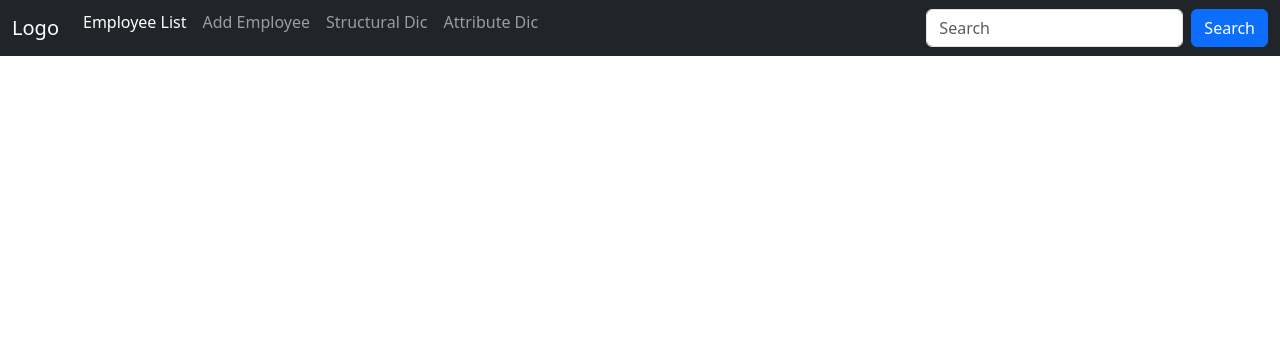
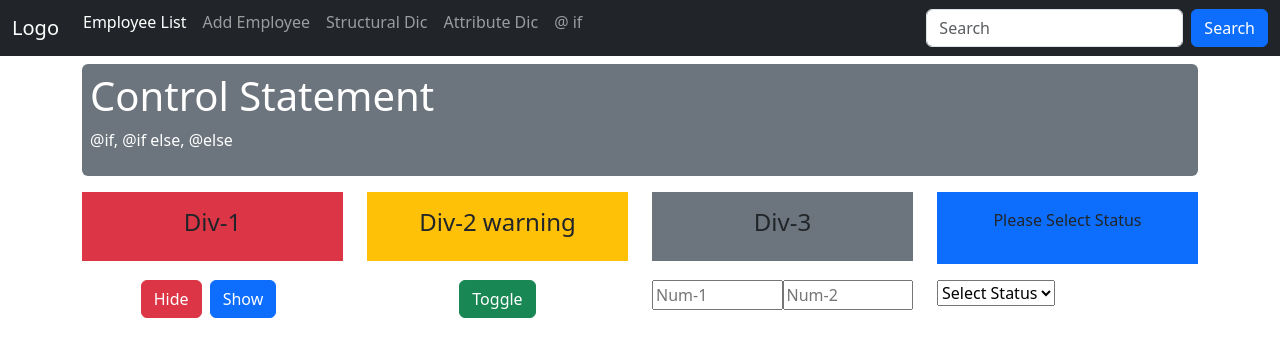
Before and after one commit to KalpeshBhatkar/Angular18_YT_Course_V2, an Angular app: page /if-else in a window 1280 px wide. Before the commit this address led to /. Shown: the top 356 px of the page. Built offline with nearby package versions, Linux system fonts and the light colour scheme.

Commit message:
Part 08 Control Flow Statement V1

```diff
--- a/src/app/app.component.html
+++ b/src/app/app.component.html
@@ -35,6 +35,9 @@
         <li class="nav-item" style="margin-top:-12px;">
           <a class="nav-link" routerLink="attribute-dir">Attribute Dic</a>
         </li>
+        <li class="nav-item" style="margin-top:-12px;">
+          <a class="nav-link" routerLink="if-else"><span>&#64;</span> if</a>
+        </li>
       </ul>
       <form class="d-flex">
         <input class="form-control me-2" type="text" placeholder="Search">
--- /dev/null
+++ b/src/app/components/controlFlow/ifelse/ifelse.component.html
@@ -0,0 +1,80 @@
+<div class="mt-2 p-2 bg-secondary text-white rounded">
+    <h1>Control Statement</h1>
+    <p><span>&#64;</span>if, <span>&#64;</span>if else, <span>&#64;</span>else</p>
+</div>
+<div class="row pt-3">
+    <div class="col-md-3">
+        @if(div1Visible)
+        {
+            <div class="bg-danger p-3 text-center">
+                <h4>Div-1</h4>
+            </div>
+        }
+    </div>
+    <div  class="col-md-3">
+        @if(isWarningDivVisible)
+        {
+            <div class="bg-warning p-3 text-center">
+                <h4>Div-2 warning</h4>
+            </div>
+        }
+        @else
+        {
+            <div class="bg-success p-3 text-center">
+                <h4>Div-2 success</h4>
+            </div>
+        }
+    </div>
+    <div  class="col-md-3">
+        @if(num1 == num2)
+        {
+            <div class="bg-secondary p-3 text-center">
+                <h4>Div-3</h4>
+            </div>
+        }
+    </div>
+    <div class="col-md-3">
+        <div class="bg-primary p-3 text-center">
+            @if(selectedStatus == "Active")
+            {
+                <p>Student Is Active</p>
+            }
+            @else if(selectedStatus == "De-Active")
+            {
+                <p>Student Is De-Active</p>
+            }
+            @else if(selectedStatus == "Pending")
+            {
+                <p>Student Is Pending</p>
+            }
+            @else{
+                <p>Please Select Status</p>
+            }
+        </div>
+    </div>
+</div>
+<div class="row pt-3">
+    <div class="col-md-3 text-center">
+        <button (click)="hideDiv1()" class="btn btn-danger">Hide</button>
+        <button (click)="showDiv1()" class="btn btn-primary mx-2">Show</button>
+    </div>
+    <div class="col-md-3 text-center">
+        <button class="btn btn-success" (click)="toggleDiv2()">Toggle</button>
+    </div>
+    <div class="col-md-3">
+        <div style="display: flex;align-items: center;">
+            <input type="text" [(ngModel)]="num1" placeholder="Num-1" style="width: 50%;" />
+            <input type="text" [(ngModel)]="num2" placeholder="Num-2" style="width: 50%;" />
+        </div>
+    </div>
+    <div class="col-md-3">
+        <div style="display: flex;align-items: center;">
+            <select [(ngModel)]="selectedStatus">
+                <option value="">Select Status</option>
+                <option value="Active">Active</option>
+                <option value="De-Active">De-Active</option>
+                <option value="Pending">Pending</option>
+            </select>
+        </div>
+    </div>
+</div>
--- /dev/null
+++ b/src/app/components/controlFlow/ifelse/ifelse.component.ts
@@ -0,0 +1,31 @@
+import { Component } from '@angular/core';
+import { FormsModule } from '@angular/forms';
+
+@Component({
+  selector: 'app-ifelse',
+  imports: [FormsModule],
+  templateUrl: './ifelse.component.html',
+  styleUrl: './ifelse.component.css'
+})
+export class IfelseComponent {
+
+  div1Visible: boolean = true;
+
+  isWarningDivVisible: boolean = true;
+
+  num1: string = '';
+  num2: string = '';
+
+  selectedStatus: string = '';
+
+  hideDiv1(){
+    this.div1Visible = false;
+  }
+  showDiv1(){
+    this.div1Visible = true;
+  }
+
+  toggleDiv2(){
+    this.isWarningDivVisible = !this.isWarningDivVisible;
+  }
+}
--- a/src/app/components/directive/attribute-directive/attribute-directive.component.html
+++ b/src/app/components/directive/attribute-directive/attribute-directive.component.html
@@ -42,12 +42,6 @@
     <div class="col-md-3">
         <div style="display: flex;align-items: center;">
             <input type="checkbox" [(ngModel)]="isActive" style="width: 50%;" />
-            <select>
-                <option value="">Select State</option>
-                <option value="India">India</option>
-                <option value="USA">USA</option>
-                <option value="SriLanka">SriLanka</option>
-            </select>
         </div>
     </div>
 </div>
```
Also changed, not shown: src/app/app.routes.ts (+15 -0 lines), src/app/components/controlFlow/ifelse/ifelse.component.css (added), 1 other file (tests, documents, lock files or other folders).
